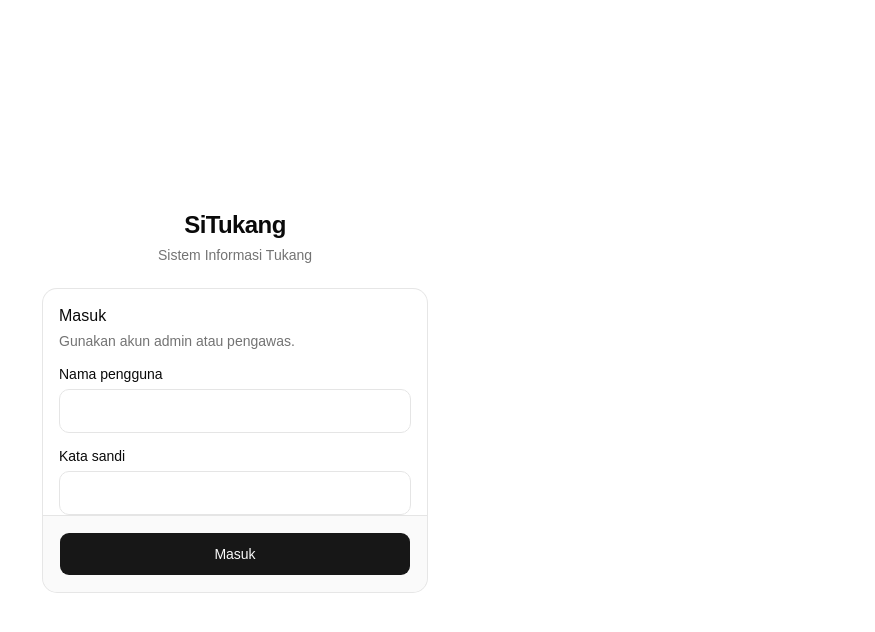
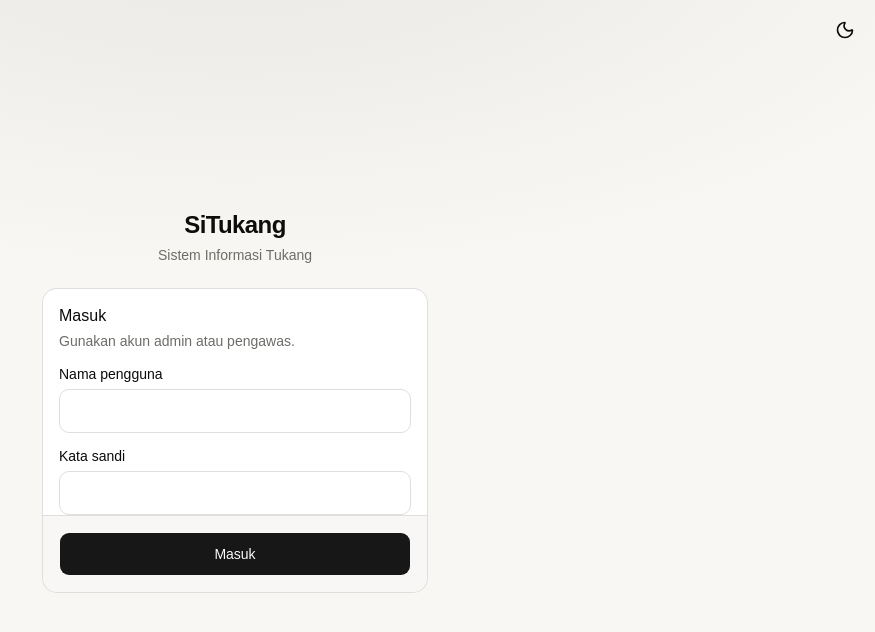
Before and after one commit to avivbintangaringga/situkang, a React (Vite) app in the folder web/: page /masuk in a window 1280 px wide. Shown: the top 632 px of the page, without its empty margins (405-1280 px from the left). Built offline with nearby package versions, Linux system fonts and the light colour scheme; no server answers.

Commit message:
Add dark mode and depth to the interface

```diff
--- a/web/index.html
+++ b/web/index.html
@@ -5,6 +5,19 @@
     <link rel="icon" type="image/svg+xml" href="/favicon.svg" />
     <meta name="viewport" content="width=device-width, initial-scale=1.0" />
     <meta name="theme-color" content="#fafafa" />
+    <script>
+      ;(function () {
+        try {
+          var stored = localStorage.getItem('situkang-theme')
+          var dark = stored
+            ? stored === 'dark'
+            : window.matchMedia('(prefers-color-scheme: dark)').matches
+          if (dark) document.documentElement.classList.add('dark')
+        } catch (error) {
+          /* storage unavailable */
+        }
+      })()
+    </script>
     <title>SiTukang</title>
   </head>
   <body>
--- a/web/src/components/app-shell.tsx
+++ b/web/src/components/app-shell.tsx
@@ -2,6 +2,7 @@ import { Building2, ClipboardCheck, Home, Receipt, Settings, Users } from 'lucid
 import type { LucideIcon } from 'lucide-react'
 import { Link, NavLink, Outlet, useNavigate } from 'react-router'
 
+import { ThemeToggle } from '@/components/theme-toggle'
 import { Button } from '@/components/ui/button'
 import { useLogout, useMe } from '@/hooks/use-auth'
 import { cn } from '@/lib/utils'
@@ -47,7 +48,7 @@ export function AppShell() {
   }
 
   return (
-    <div className="bg-background min-h-dvh md:flex">
+    <div className="min-h-dvh md:flex">
       <aside className="bg-background hidden md:flex md:w-56 md:shrink-0 md:flex-col md:border-r">
         <div className="flex h-14 items-center px-4">
           <span className="text-sm font-semibold">SiTukang</span>
@@ -68,7 +69,7 @@ export function AppShell() {
       </aside>
 
       <div className="flex min-h-dvh flex-1 flex-col">
-        <header className="bg-background/95 sticky top-0 z-30 border-b backdrop-blur">
+        <header className="bg-background/90 sticky top-0 z-30 border-b shadow-sm backdrop-blur">
           <div className="mx-auto flex h-14 w-full max-w-3xl items-center justify-between gap-3 px-4">
             <span className="text-sm font-semibold md:hidden">SiTukang</span>
             <div className="hidden md:block" />
@@ -76,6 +77,7 @@ export function AppShell() {
               <span className="text-muted-foreground hidden max-w-[10rem] truncate text-xs sm:inline">
                 {user?.username}
               </span>
+              <ThemeToggle />
               <Button
                 variant="ghost"
                 className="size-11 p-0"
@@ -100,7 +102,7 @@ export function AppShell() {
           <Outlet />
         </main>
 
-        <nav className="bg-background/95 fixed inset-x-0 bottom-0 z-40 flex border-t pb-[env(safe-area-inset-bottom)] backdrop-blur md:hidden">
+        <nav className="bg-background/95 fixed inset-x-0 bottom-0 z-40 flex border-t pb-[env(safe-area-inset-bottom)] shadow-[0_-1px_12px_rgb(0_0_0_/_0.06)] backdrop-blur md:hidden">
           {navItems.map((item) => (
             <NavLink
               key={item.to}
--- /dev/null
+++ b/web/src/components/theme-toggle.tsx
@@ -0,0 +1,25 @@
+import { Moon, Sun } from 'lucide-react'
+
+import { Button } from '@/components/ui/button'
+import { useTheme } from '@/hooks/use-theme'
+
+export function ThemeToggle() {
+  const { theme, toggle } = useTheme()
+  const dark = theme === 'dark'
+
+  return (
+    <Button
+      variant="ghost"
+      className="size-11 p-0"
+      onClick={toggle}
+      aria-label={dark ? 'Mode terang' : 'Mode gelap'}
+      title={dark ? 'Mode terang' : 'Mode gelap'}
+    >
+      {dark ? (
+        <Sun className="size-5" aria-hidden />
+      ) : (
+        <Moon className="size-5" aria-hidden />
+      )}
+    </Button>
+  )
+}
--- /dev/null
+++ b/web/src/hooks/use-theme.ts
@@ -0,0 +1,29 @@
+import { useEffect, useState } from 'react'
+
+export type Theme = 'light' | 'dark'
+
+const storageKey = 'situkang-theme'
+
+function initialTheme(): Theme {
+  return document.documentElement.classList.contains('dark') ? 'dark' : 'light'
+}
+
+export function useTheme() {
+  const [theme, setTheme] = useState<Theme>(initialTheme)
+
+  useEffect(() => {
+    const root = document.documentElement
+    root.classList.toggle('dark', theme === 'dark')
+    root.style.colorScheme = theme
+    try {
+      localStorage.setItem(storageKey, theme)
+    } catch {
+      // Storage can be unavailable in private mode; the theme still applies.
+    }
+  }, [theme])
+
+  return {
+    theme,
+    toggle: () => setTheme((current) => (current === 'dark' ? 'light' : 'dark')),
+  }
+}
--- a/web/src/index.css
+++ b/web/src/index.css
@@ -49,23 +49,23 @@
 }
 
 :root {
-    --background: oklch(1 0 0);
-    --foreground: oklch(0.145 0 0);
+    --background: oklch(0.976 0.004 95);
+    --foreground: oklch(0.16 0.005 95);
     --card: oklch(1 0 0);
     --card-foreground: oklch(0.145 0 0);
     --popover: oklch(1 0 0);
     --popover-foreground: oklch(0.145 0 0);
     --primary: oklch(0.205 0 0);
     --primary-foreground: oklch(0.985 0 0);
-    --secondary: oklch(0.97 0 0);
+    --secondary: oklch(0.955 0.004 95);
     --secondary-foreground: oklch(0.205 0 0);
-    --muted: oklch(0.97 0 0);
-    --muted-foreground: oklch(0.556 0 0);
-    --accent: oklch(0.97 0 0);
+    --muted: oklch(0.955 0.004 95);
+    --muted-foreground: oklch(0.53 0.008 95);
+    --accent: oklch(0.955 0.004 95);
     --accent-foreground: oklch(0.205 0 0);
     --destructive: oklch(0.577 0.245 27.325);
-    --border: oklch(0.922 0 0);
-    --input: oklch(0.922 0 0);
+    --border: oklch(0.9 0.005 95);
+    --input: oklch(0.9 0.005 95);
     --ring: oklch(0.708 0 0);
     --chart-1: oklch(0.87 0 0);
     --chart-2: oklch(0.556 0 0);
@@ -122,7 +122,31 @@
     @apply border-border outline-ring/50;
     }
   body {
-    @apply bg-background text-foreground;
+    @apply bg-background text-foreground antialiased;
+    background-image: radial-gradient(
+      70rem 32rem at 50% -12%,
+      color-mix(in oklab, var(--primary) 7%, transparent),
+      transparent 72%
+    );
+    background-attachment: fixed;
+    }
+
+  /* Give bordered panels a little lift so the page does not read as flat white. */
+  .rounded-xl.border {
+    background-color: var(--card);
+    box-shadow:
+      0 1px 2px 0 rgb(0 0 0 / 0.04),
+      0 1px 3px 0 rgb(0 0 0 / 0.03);
+    }
+  .dark .rounded-xl.border {
+    box-shadow: 0 1px 2px 0 rgb(0 0 0 / 0.45);
+    }
+  .dark body {
+    background-image: radial-gradient(
+      70rem 32rem at 50% -12%,
+      color-mix(in oklab, var(--primary) 8%, transparent),
+      transparent 72%
+    );
     }
   html {
     @apply font-sans;
--- a/web/src/pages/login.tsx
+++ b/web/src/pages/login.tsx
@@ -3,6 +3,7 @@ import { useForm } from 'react-hook-form'
 import { Navigate, useLocation, useNavigate } from 'react-router'
 import { z } from 'zod'
 
+import { ThemeToggle } from '@/components/theme-toggle'
 import { Button } from '@/components/ui/button'
 import {
   Card,
@@ -55,7 +56,10 @@ export function LoginPage() {
         : null
 
   return (
-    <main className="bg-background flex min-h-dvh flex-col items-center justify-center px-4 py-10">
+    <main className="relative flex min-h-dvh flex-col items-center justify-center px-4 py-10">
+      <div className="absolute top-2 right-2">
+        <ThemeToggle />
+      </div>
       <div className="w-full max-w-sm space-y-6">
         <div className="space-y-1 text-center">
           <h1 className="text-2xl font-semibold tracking-tight">SiTukang</h1>
```
